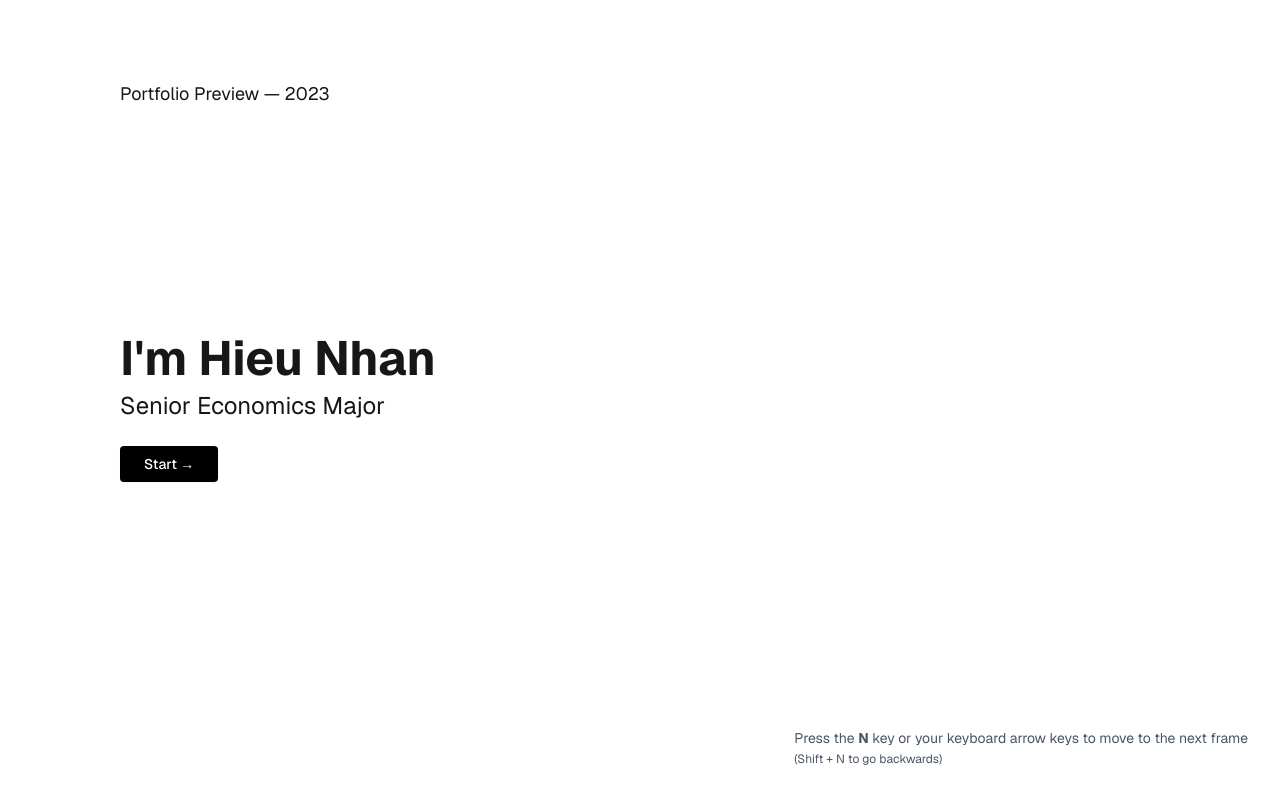
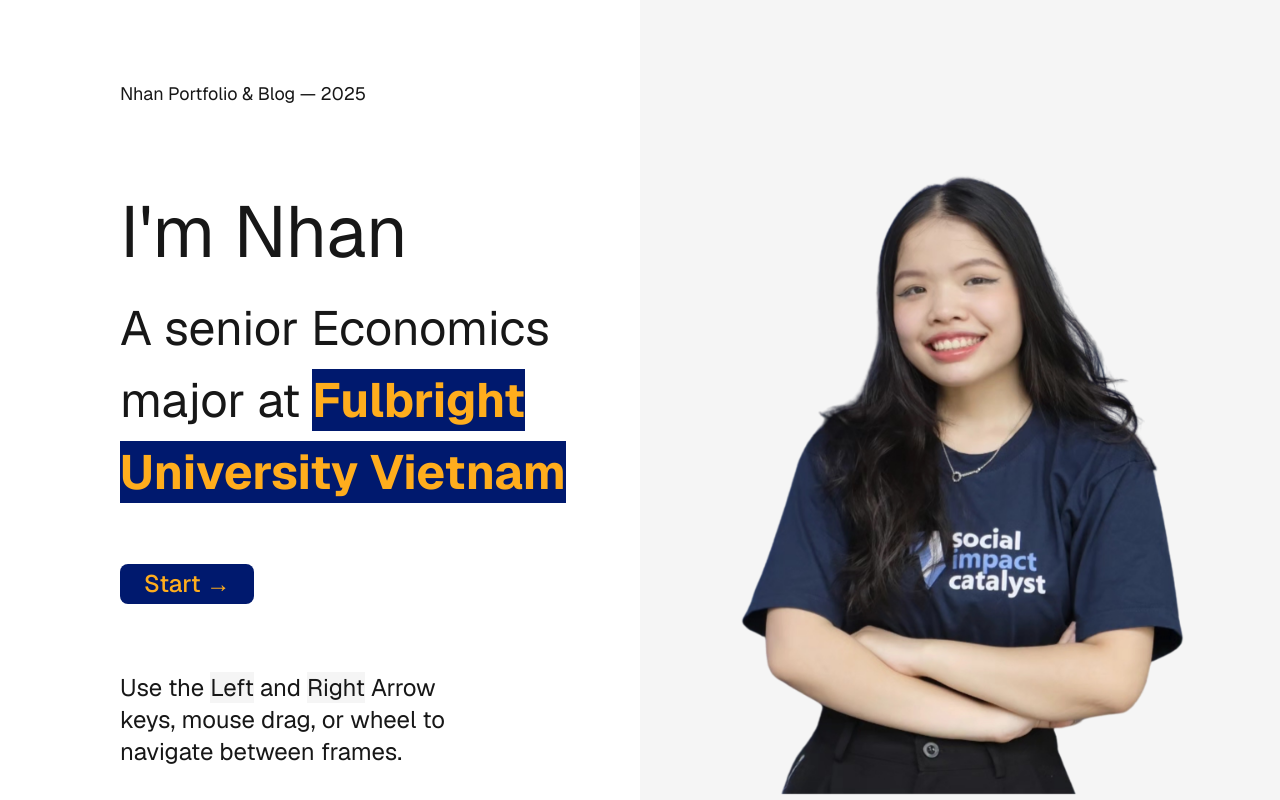
Before and after one commit to anywaylupin/hieu-nhan-cms, a Next.js app: page / in a window 1280 px wide. Built offline with nearby package versions, Linux system fonts and the light colour scheme.

Commit message:
feat: implement new HomePage layout with TwoColumn component; remove unused sections and styles

```diff
--- a/app/globals.css
+++ b/app/globals.css
@@ -112,6 +112,8 @@
   --color-sidebar-accent-foreground: var(--sidebar-accent-foreground);
   --color-sidebar-border: var(--sidebar-border);
   --color-sidebar-ring: var(--sidebar-ring);
+  --color-fulbright: #ffad1d;
+  --color-fulbright-foreground: #00196e;
 }
 
 @layer base {
@@ -125,6 +127,8 @@
 
 img {
   object-fit: contain;
+  user-select: none;
+  pointer-events: none;
 }
 
 .loader {
--- /dev/null
+++ b/app/home-page.tsx
@@ -0,0 +1,44 @@
+'use client';
+
+import { HorizontalScroll, ScrollButton, TwoColumn } from '@/components/common';
+
+import About from '@/components/about';
+import Image from 'next/image';
+import resume from '@/content/resume';
+import { useRef } from 'react';
+
+export default function HomePage() {
+  const scrollRef = useRef<HTMLDivElement>(null);
+
+  return (
+    <HorizontalScroll ref={scrollRef}>
+      <TwoColumn>
+        <div className="my-auto flex flex-col items-start pl-30">
+          <h1 className="text-7xl">{resume.heading}</h1>
+          <h2 className="mt-6 text-5xl leading-normal">{resume.subheading}</h2>
+
+          <ScrollButton
+            scrollRef={scrollRef}
+            className="mt-14 text-2xl"
+            size="lg"
+            variant="fulbright"
+            direction="right"
+          >
+            Start →
+          </ScrollButton>
+
+          <p className="text-primary absolute bottom-8 left-30 z-10 max-w-[352px] text-2xl">
+            Use the <span className="bg-muted">Left</span> and <span className="bg-muted">Right</span> Arrow keys, mouse
+            drag, or wheel to navigate between frames.
+          </p>
+        </div>
+
+        <div className="bg-accent relative flex items-end">
+          <Image className="max-h-full max-w-full" src="/images/me.png" alt="me" width={1080} height={1920} priority />
+        </div>
+      </TwoColumn>
+
+      <About />
+    </HorizontalScroll>
+  );
+}
--- a/app/page.tsx
+++ b/app/page.tsx
@@ -1,12 +1,11 @@
-import HorizontalScrollLayout from '@/components/horizontal-scroll';
-import SectionOne from '@/components/hero';
-import SectionTwo from '@/components/section-two';
+import HomePage from './home-page';
 
 export default function Page() {
   return (
-    <HorizontalScrollLayout>
-      <SectionOne />
-      <SectionTwo />
-    </HorizontalScrollLayout>
+    <main className="relative">
+      <p className="absolute top-20 left-30 z-10 text-lg">Nhan Portfolio & Blog — {new Date().getFullYear()}</p>
+
+      <HomePage />
+    </main>
   );
 }
--- a/components/section-two.tsx
+++ b/components/about.tsx
@@ -1,9 +1,10 @@
 'use client';
 
-export default function SectionTwo() {
+import { TwoColumn } from './common';
+
+export default function About() {
   return (
-    <section className="flex h-screen w-screen flex-shrink-0 flex-col items-start justify-center bg-white px-16">
-      <p className="text-lg">Portfolio Preview — 2023</p>
+    <TwoColumn>
       <h1 className="mt-4 text-4xl font-bold">
         Share your passion and drive for your field here. What is your unique point of view?
       </h1>
@@ -22,6 +23,6 @@ export default function SectionTwo() {
             </div>
           ))}
       </div>
-    </section>
+    </TwoColumn>
   );
 }
--- /dev/null
+++ b/components/common/horizontal-scroll.tsx
@@ -0,0 +1,63 @@
+'use client';
+
+import { cn } from '@/lib/utils';
+import { motion } from 'motion/react';
+import { forwardRef, useRef, useEffect } from 'react';
+import { Button, ButtonProps } from '../ui';
+
+export const HorizontalScroll = forwardRef<HTMLDivElement, React.PropsWithChildren<{ className?: string }>>(
+  ({ className, children }, ref) => {
+    const scrollRef = useRef<HTMLDivElement>(null);
+
+    useEffect(() => {
+      const handleWheel = (event: WheelEvent) => {
+        event.preventDefault();
+        scrollRef.current?.scrollTo({
+          left: scrollRef.current.scrollLeft + event.deltaY * (window.innerWidth / 200),
+          behavior: 'smooth'
+        });
+      };
+
+      const container = scrollRef.current;
+      container?.addEventListener('wheel', handleWheel, { passive: false });
+
+      return () => {
+        container?.removeEventListener('wheel', handleWheel);
+      };
+    }, []);
+
+    useEffect(() => {
+      if (ref) {
+        (ref as React.RefObject<HTMLDivElement>).current = scrollRef.current!;
+      }
+    }, [ref]);
+
+    return (
+      <div ref={scrollRef} className={cn('flex h-screen w-screen items-center overflow-hidden', className)}>
+        <motion.div className="flex h-screen w-full" drag="x" dragConstraints={{ left: -window.innerWidth, right: 0 }}>
+          {children}
+        </motion.div>
+      </div>
+    );
+  }
+);
+
+HorizontalScroll.displayName = 'HorizontalScroll';
+
+interface ScrollButtonProps extends ButtonProps {
+  direction: 'left' | 'right';
+  scrollRef: React.RefObject<HTMLDivElement | null>;
+}
+
+export const ScrollButton = ({ direction, scrollRef, className, children, ...rest }: ScrollButtonProps) => {
+  const handleScroll = () => {
+    const scrollAmount = direction === 'right' ? window.innerWidth : -window.innerWidth;
+    scrollRef.current?.scrollTo({ left: scrollRef.current.scrollLeft + scrollAmount, behavior: 'smooth' });
+  };
+
+  return (
+    <Button className={className} onClick={handleScroll} {...rest}>
+      {children}
+    </Button>
+  );
+};
--- /dev/null
+++ b/components/common/index.ts
@@ -0,0 +1,2 @@
+export * from './horizontal-scroll';
+export * from './two-column';
--- /dev/null
+++ b/components/common/two-column.tsx
@@ -0,0 +1,7 @@
+import { cn } from '@/lib/utils';
+
+export const TwoColumn = ({ children, className, ...rest }: React.ComponentProps<'section'>) => (
+  <section className={cn('relative grid h-screen w-screen flex-shrink-0 grid-cols-2 grid-rows-1', className)} {...rest}>
+    {children}
+  </section>
+);
--- a/components/hero.tsx
+++ /dev/null
@@ -1,24 +0,0 @@
-'use client';
-
-import resume from '@/content/resume';
-import { Button } from './ui';
-
-export default function Hero() {
-  return (
-    <section className="relative flex h-screen w-screen flex-shrink-0 flex-col py-20 pl-30">
-      <p className="absolute text-lg">Portfolio Preview — 2023</p>
-
-      <div className="my-auto flex flex-col items-start">
-        <h1 className="mt-4 text-5xl font-bold">I'm {resume.shortname}</h1>
-        <h2 className="mt-2 text-2xl">{resume.title}</h2>
-        <Button className="mt-6 flex items-center gap-2 rounded bg-black px-6 py-2 text-white">Start →</Button>
-      </div>
-
-      <p className="absolute right-8 bottom-8 text-sm text-gray-600">
-        Press the <strong>N</strong> key or your keyboard arrow keys to move to the next frame
-        <br />
-        <span className="text-xs">(Shift + N to go backwards)</span>
-      </p>
-    </section>
-  );
-}
--- a/components/horizontal-scroll.tsx
+++ /dev/null
@@ -1,39 +0,0 @@
-'use client';
-
-import { motion } from 'motion/react';
-import { useRef, useEffect } from 'react';
-
-type HorizontalScrollProps = {
-  children: React.ReactNode;
-};
-
-const HorizontalScroll = ({ children }: HorizontalScrollProps) => {
-  const scrollRef = useRef<HTMLDivElement>(null);
-
-  useEffect(() => {
-    const handleWheel = (event: WheelEvent) => {
-      event.preventDefault();
-      scrollRef.current?.scrollTo({
-        left: scrollRef.current.scrollLeft + event.deltaY * (window.innerWidth / 100),
-        behavior: 'smooth'
-      });
-    };
-
-    const container = scrollRef.current;
-    container?.addEventListener('wheel', handleWheel, { passive: false });
-
-    return () => {
-      container?.removeEventListener('wheel', handleWheel);
-    };
-  }, []);
-
-  return (
-    <div ref={scrollRef} className="flex h-screen w-screen items-center overflow-hidden">
-      <motion.div className="flex h-screen w-full" drag="x" dragConstraints={{ left: -window.innerWidth, right: 0 }}>
-        {children}
-      </motion.div>
-    </div>
-  );
-};
-
-export default HorizontalScroll;
--- a/components/ui/button.tsx
+++ b/components/ui/button.tsx
@@ -14,7 +14,8 @@ const buttonVariants = cva(
         outline: 'border border-input bg-background shadow-xs hover:bg-accent hover:text-accent-foreground',
         secondary: 'bg-secondary text-secondary-foreground shadow-xs hover:bg-secondary/80',
         ghost: 'hover:bg-accent hover:text-accent-foreground',
-        link: 'text-primary underline-offset-4 hover:underline'
+        link: 'text-primary underline-offset-4 hover:underline',
+        fulbright: 'text-fulbright bg-fulbright-foreground'
       },
       size: {
         default: 'h-9 px-4 py-2 has-[>svg]:px-3',
@@ -30,9 +31,9 @@ const buttonVariants = cva(
   }
 );
 
-type Props = React.ComponentProps<'button'> & VariantProps<typeof buttonVariants> & { asChild?: boolean };
+export type ButtonProps = React.ComponentProps<'button'> & VariantProps<typeof buttonVariants> & { asChild?: boolean };
 
-const Button = ({ className, variant, size, asChild = false, ...props }: Props) => {
+const Button = ({ className, variant, size, asChild = false, ...props }: ButtonProps) => {
   const Comp = asChild ? Slot : 'button';
 
   return <Comp data-slot="button" className={cn(buttonVariants({ variant, size, className }))} {...props} />;
--- a/content/resume.tsx
+++ b/content/resume.tsx
@@ -1,25 +1,19 @@
 import { IconArticle, IconBrandGithub, IconBrandLinkedin, IconHome, IconMail } from '@/components/icons';
 
 const resume = {
+  heading: "I'm Nhan",
+  subheading: (
+    <>
+      A senior Economics major at <b className="text-fulbright bg-fulbright-foreground">Fulbright University Vietnam</b>
+    </>
+  ),
+  aboutTitle: "My ultimate goal is to create a societal impact as a way to give back for what I've received.",
   name: 'Nhân',
   shortname: 'Hieu Nhan',
   fullname: 'Nguyễn Thị Hiếu Nhân',
   initials: 'Nhân',
-  title: 'Senior Economics Major',
   domain: 'https://hieunhan.vercel.app',
   avatar: '/images/me.png',
-  greetings: (
-    <p>
-      <span className="inline-block text-3xl font-bold tracking-tighter sm:text-5xl xl:text-6xl/none">
-        Hi, I&apos;m Nhân
-      </span>
-      <br />
-      <span className="inline-block max-w-[600px] md:text-xl">
-        A senior Economics major at <b>Fulbright University Vietnam.</b> My ultimate goal is to create a societal impact
-        as a way to give back for what I've received.
-      </span>
-    </p>
-  ),
   description:
     "A senior Economics major at <b>Fulbright University Vietnam.</b> My ultimate goal is to create a societal impact as a way to give back for what I've received.",
   about:
```
